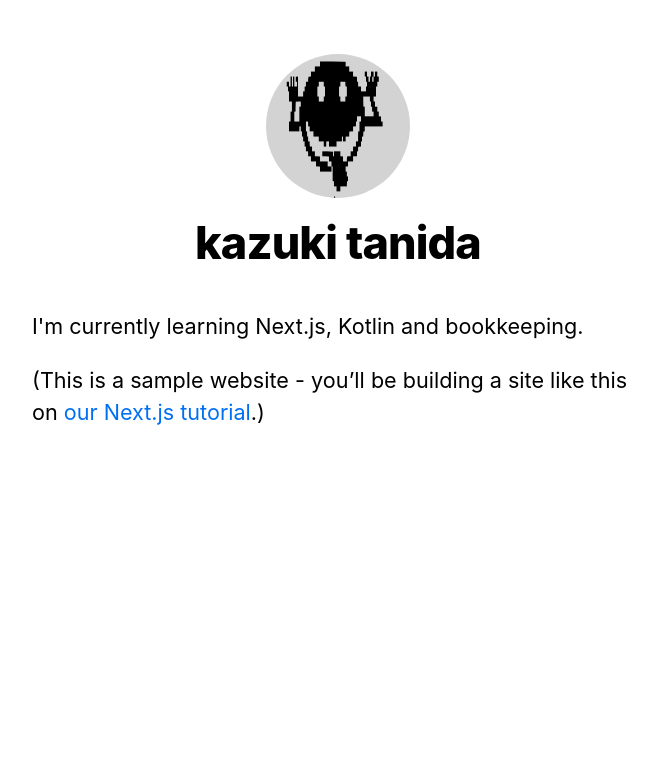
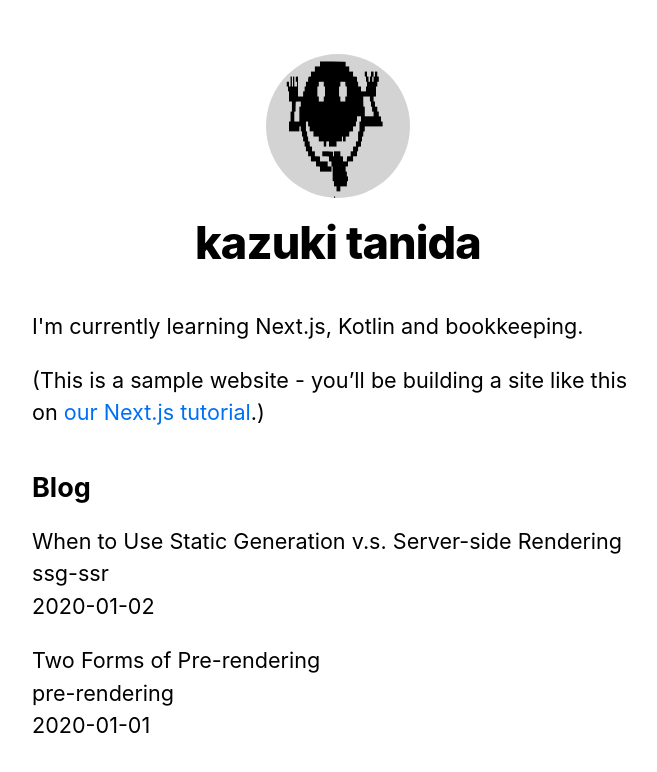
Before and after one commit to digitter/next_apollo_sample, a Next.js app: page / in a window 1280 px wide. Shown: the top 772 px of the page, without its empty margins (302-959 px from the left). Built offline with nearby package versions, Linux system fonts and the light colour scheme.

Commit message:
learn pre-rendering and data fetching

```diff
--- /dev/null
+++ b/lib/posts.js
@@ -0,0 +1,38 @@
+import fs from 'fs'
+import path from 'path'
+import matter from 'gray-matter'
+
+const postsDirectory = path.join(process.cwd(), 'posts')
+
+export function getSortedPostsData() {
+  // Get file names under /posts
+  const fileNames = fs.readdirSync(postsDirectory)
+  const allPostsData = fileNames.map(fileName => {
+    // Remove .md from file name to get id
+    const id = fileName.replace(/\.md$/, '')
+
+    // Read markdown file as string
+    const fullPath = path.join(postsDirectory, fileName)
+    const fileContents = fs.readFileSync(fullPath, 'utf8')
+
+    // Use gray-matter to parse the post metadata section
+    const matterResult = matter(fileContents)
+
+    // Combine the data with the id
+    return {
+      id,
+      ...matterResult.data
+    }
+  })
+
+  // Sort posts by date
+  return allPostsData.sort(({ date: a }, { date: b}) => {
+    if (a < b) {
+      return 1
+    } else if (a > b) {
+      return -1
+    } else {
+      return 0
+    }
+  })
+}
--- a/package.json
+++ b/package.json
@@ -8,6 +8,7 @@
     "start": "next start"
   },
   "dependencies": {
+    "gray-matter": "^4.0.3",
     "next": "^11.0.0",
     "react": "17.0.2",
     "react-dom": "17.0.2"
--- a/pages/index.js
+++ b/pages/index.js
@@ -1,8 +1,18 @@
 import Head from 'next/head'
 import Layout, { siteTitle } from '../components/layout'
 import utilStyles from '../styles/utils.module.css'
+import { getSortedPostsData } from '../lib/posts'
 
-export default function Home() {
+export async function getStaticProps() {
+  const allPostsData = getSortedPostsData()
+  return {
+    props: {
+      allPostsData
+    }
+  }
+}
+
+export default function Home({ allPostsData }) {
   return (
     <Layout home>
       <Head>
@@ -15,6 +25,21 @@
           <a href="https://nextjs.org/learn">our Next.js tutorial</a>.)
         </p>
       </section>
+
+      <section className={`${utilStyles.headingMd} ${utilStyles.padding1px}`}>
+        <h2 className={utilStyles.headingLg}>Blog</h2>
+        <ul className={utilStyles.list}>
+          {allPostsData.map(({ id, date, title }) => (
+            <li className={utilStyles.listItem} key={id}>
+              {title}
+              <br />
+              {id}
+              <br />
+              {date}
+            </li>
+          ))}
+        </ul>
+      </section>
     </Layout>
   )
 }
--- /dev/null
+++ b/posts/pre-rendering.md
@@ -0,0 +1,11 @@
+---
+title: 'Two Forms of Pre-rendering'
+date: '2020-01-01'
+---
+
+Next.js has two forms of pre-rendering: **Static Generation** and **Server-side Rendering**. The difference is in **when** it generates the HTML for a page.
+
+- **Static Generation** is the pre-rendering method that generates the HTML at **build time**. The pre-rendered HTML is then _reused_ on each request.
+- **Server-side Rendering** is the pre-rendering method that generates the HTML on **each request**.
+
+Importantly, Next.js lets you **choose** which pre-rendering form to use for each page. You can create a "hybrid" Next.js app by using Static Generation for most pages and using Server-side Rendering for others.
--- /dev/null
+++ b/posts/ssg-ssr.md
@@ -0,0 +1,19 @@
+---
+title: 'When to Use Static Generation v.s. Server-side Rendering'
+date: '2020-01-02'
+---
+
+We recommend using **Static Generation** (with and without data) whenever possible because your page can be built once and served by CDN, which makes it much faster than having a server render the page on every request.
+
+You can use Static Generation for many types of pages, including:
+
+- Marketing pages
+- Blog posts
+- E-commerce product listings
+- Help and documentation
+
+You should ask yourself: "Can I pre-render this page **ahead** of a user's request?" If the answer is yes, then you should choose Static Generation.
+
+On the other hand, Static Generation is **not** a good idea if you cannot pre-render a page ahead of a user's request. Maybe your page shows frequently updated data, and the page content changes on every request.
+
+In that case, you can use **Server-Side Rendering**. It will be slower, but the pre-rendered page will always be up-to-date. Or you can skip pre-rendering and use client-side JavaScript to populate data.
```
Also changed, not shown: 1 other file (tests, documents, lock files or other folders).
